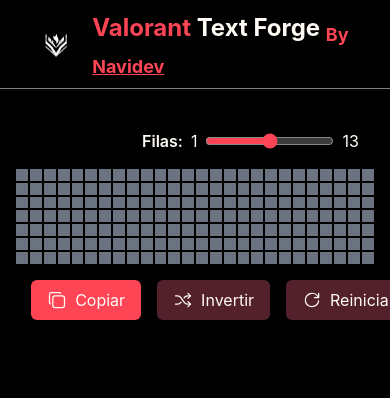
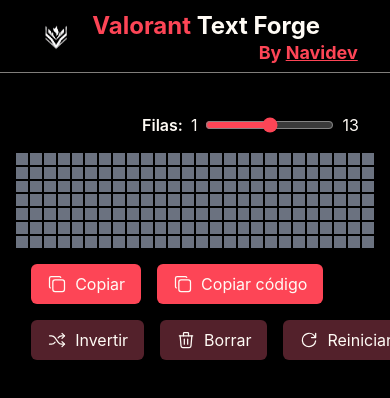
Before and after one commit to navidevof/valorant-text-forge, a Vue app: page / in a window 390 px wide. Shown: the top 398 px of the page. Built offline with nearby package versions, Linux system fonts and the light colour scheme.

Commit message:
Feature: add copy code and refactor buttons

```diff
--- a/package.json
+++ b/package.json
@@ -9,6 +9,7 @@
     "preview": "vite preview"
   },
   "dependencies": {
+    "js-confetti": "^0.12.0",
     "vue": "^3.4.37"
   },
   "devDependencies": {
--- a/src/components/common/Header.vue
+++ b/src/components/common/Header.vue
@@ -1,10 +1,29 @@
 <template>
-  <header class="w-full mb-10 mx-auto border-b border-custom-white/50">
-    <nav class="flex flex-row justify-between items-center w-11/12 mx-auto max-w-screen-xl px-4 py-3">
-      <aside class="flex flex-row gap-3 items-center">
-        <img src="@/assets/logo.webp" alt="Logo Valorant Text Forge" class="h-12 w-auto" />
-        <h1 class="text-2xl font-bold"><span class="text-custom-red-1">Valorant</span> Text Forge <sub class="text-custom-red-1">By <a href="https://github.com/navidevof" target="_blank" rel="noopener noreferrer" class="underline">Navidev</a></sub></h1>
-      </aside>
-    </nav>
-  </header>
+	<header class="w-full mb-10 mx-auto border-b border-custom-white/50">
+		<nav
+			class="flex flex-row justify-between items-center w-11/12 mx-auto max-w-screen-xl px-4 py-3"
+		>
+			<aside class="flex flex-row gap-3 items-center">
+				<img
+					src="@/assets/logo.webp"
+					alt="Logo Valorant Text Forge"
+					class="h-12 w-auto"
+				/>
+				<h1 class="text-2xl font-bold leading-5">
+					<span class="text-custom-red-1">Valorant</span> Text Forge
+					<sub
+						class="text-custom-red-1 inline-block md:inline md:w-auto w-full text-right"
+						>By
+						<a
+							href="https://github.com/navidevof"
+							target="_blank"
+							rel="noopener noreferrer"
+							class="underline"
+							>Navidev</a
+						></sub
+					>
+				</h1>
+			</aside>
+		</nav>
+	</header>
 </template>
--- a/src/components/home/Board.vue
+++ b/src/components/home/Board.vue
@@ -5,7 +5,16 @@
 				<span class="w-fit font-semibold">Filas:</span>
 				<div class="w-full flex flex-row justify-between gap-2">
 					<span>1</span>
-          <input type="range" class="w-full custom-range" name="rows" min="1" :title="`Fila actual: ${rows}`" :max="MAX_ROWS" v-model="rows" @input="updateBoard" />
+					<input
+						type="range"
+						class="w-full custom-range"
+						name="rows"
+						min="1"
+						:title="`Fila actual: ${ROWS}`"
+						:max="MAX_ROWS"
+						v-model="ROWS"
+						@input="updateBoard"
+					/>
 					<span class="">{{ MAX_ROWS }}</span>
 				</div>
 			</label>
@@ -16,57 +25,58 @@
 			@mouseup="endAction"
 			@mouseleave="endAction"
 		>
-      <div v-for="(row, rowIdx) in BOARD" :key="rowIdx" class="flex w-full gap-[2px]">
+			<div
+				v-for="(row, rowIdx) in BOARD"
+				:key="rowIdx"
+				class="flex w-full gap-[2px]"
+			>
 				<button
 					v-for="(col, colIdx) in row"
 					:key="colIdx"
 					class="size-full aspect-square cell transition duration-200 ease-out"
 					:class="[
-            SELECTED_DATA.find((d) => d.row === col.row && d.col === col.col) ? ACTIVE_COLOR : BG_COLOR,
+						SELECTED_DATA.find((d) => d.row === col.row && d.col === col.col)
+							? ACTIVE_COLOR
+							: BG_COLOR,
 					]"
 					@mousedown="startAction(col)"
 					@mouseenter="handleMouseOver(col)"
 				></button>
 			</div>
 		</div>
-    <div class="flex w-11/12 mx-auto gap-4 justify-between">
-      <div class="flex flexrow gap-4 items-center">
-        <button @click="copyyToClipboard" class="bg-custom-red-1 flex justify-center items-center gap-x-2">
-          <IconCopy class="size-5" />
-          Copiar
-        </button>
-      </div>
-      <div class="flex flex-row gap-4">
-        <button @click="IS_INVERTED = !IS_INVERTED" class="bg-custom-red-3 flex justify-center items-center gap-x-2">
-          <IconSwitch class="size-5" />
-          Invertir
-        </button>
-        <button @click="resetBoard" class="bg-custom-red-3 flex justify-center items-center gap-x-2">
-          <IconReload class="size-5" />
-          Reiniciar
-        </button>
-      </div>
-    </div>
+		<Controls
+			:invert="IS_INVERTED"
+			@invert="toggleInvert"
+			@clear="clearBoard"
+			@reset="resetBoard"
+			@copyText="copyToClipboardText"
+			@copyCode="copyToClipboardCode"
+		/>
 	</div>
 </template>
 
 <script setup lang="ts">
+import { computed, onMounted, ref, watch } from "vue";
+import JSConfetti from "js-confetti";
+
 import { IBoardData } from "@/interfaces/board";
-import { computed, onMounted, ref, watch } from 'vue';
-import { generateAscii } from '@/utils/generateAscii';
-import IconSwitch from "@/components/icons/IconSwitch.vue";
-import IconReload from "@/components/icons/IconReload.vue";
-import IconCopy from "@/components/icons/IconCopy.vue";
+import { generateAscii } from "@/utils/generateAscii";
+import Controls from "./Controls.vue";
 
 const COLS = 26;
-const MAX_ROWS = 13; // Definimos el máximo de filas
-const rows = ref(7); // Número de filas inicial
+const MAX_ROWS = 13;
+const INITIAL_ROWS = 7;
+const ROWS = ref(INITIAL_ROWS);
 const BOARD = ref<IBoardData[][]>([]);
 const SELECTED_DATA = ref<IBoardData[]>([]);
 const IS_INVERTED = ref(false);
 
-const ACTIVE_COLOR = computed(() => IS_INVERTED.value ? 'bg-gray-500' : 'bg-custom-white');
-const BG_COLOR = computed(() => IS_INVERTED.value ? 'bg-custom-white' : 'bg-gray-500');
+const ACTIVE_COLOR = computed(() =>
+	IS_INVERTED.value ? "bg-gray-500" : "bg-custom-white"
+);
+const BG_COLOR = computed(() =>
+	IS_INVERTED.value ? "bg-custom-white" : "bg-gray-500"
+);
 
 const createRow = (rowIdx: number): IBoardData[] => {
 	return Array.from({ length: COLS }, (_, colIdx) => ({
@@ -76,18 +86,23 @@
 };
 
 const updateBoard = () => {
-  if (rows.value > MAX_ROWS) {
-    rows.value = MAX_ROWS;
+	if (ROWS.value > MAX_ROWS) {
+		ROWS.value = MAX_ROWS;
 	}
 
-  BOARD.value = Array.from({ length: rows.value }, (_, rowIdx) => createRow(rowIdx));
+	BOARD.value = Array.from({ length: ROWS.value }, (_, rowIdx) =>
+		createRow(rowIdx)
+	);
 };
 
 const resetBoard = () => {
-  SELECTED_DATA.value = [];
+	ROWS.value = INITIAL_ROWS;
+	clearBoard();
 };
 
-watch(rows, () => {
+const clearBoard = () => (SELECTED_DATA.value = []);
+
+watch(ROWS, () => {
 	updateBoard();
 });
 
@@ -111,7 +126,9 @@
 };
 
 const toggleSelected = (data: IBoardData) => {
-  const existingDataIndx = SELECTED_DATA.value.findIndex(d => d.row === data.row && d.col === data.col);
+	const existingDataIndx = SELECTED_DATA.value.findIndex(
+		(d) => d.row === data.row && d.col === data.col
+	);
 
 	if (existingDataIndx >= 0) {
 		SELECTED_DATA.value.splice(existingDataIndx, 1);
@@ -120,16 +137,26 @@
 	}
 };
 
-const copyyToClipboard = async () => {
-  try {
-    const text = generateAscii({ board: BOARD.value, selectedData: SELECTED_DATA.value, isInverted: IS_INVERTED.value });
+const copyToClipboardText = async () => {
+	const text = generateAscii({
+		board: BOARD.value,
+		selectedData: SELECTED_DATA.value,
+		isInverted: IS_INVERTED.value,
+	});
 	await navigator.clipboard.writeText(text);
-  } catch (error) {
-    console.log(error);
-  }
+	const jsConfetti = new JSConfetti();
+	jsConfetti.addConfetti();
 };
 
+const copyToClipboardCode = async () => {
+	await navigator.clipboard.writeText(JSON.stringify(SELECTED_DATA.value));
+	const jsConfetti = new JSConfetti();
+	jsConfetti.addConfetti();
+};
+
+const toggleInvert = () => (IS_INVERTED.value = !IS_INVERTED.value);
+
 onMounted(() => {
-  updateBoard(); // Inicializa el tablero al montar el componente
+	updateBoard();
 });
 </script>
--- /dev/null
+++ b/src/components/home/Controls.vue
@@ -0,0 +1,50 @@
+<template>
+	<div class="flex flex-col md:flex-row w-11/12 mx-auto gap-4 justify-between">
+		<div class="flex flex-row gap-4 items-center">
+			<button
+				@click="$emit('copyText')"
+				class="bg-custom-red-1 flex justify-center items-center gap-x-2"
+			>
+				<IconCopy class="size-5" />
+				Copiar
+			</button>
+			<button
+				@click="$emit('copyCode')"
+				class="bg-custom-red-1 flex justify-center items-center gap-x-2"
+			>
+				<IconCopy class="size-5" />
+				Copiar código
+			</button>
+		</div>
+		<div class="flex flex-row gap-4">
+			<button
+				@click="$emit('invert')"
+				class="bg-custom-red-3 flex justify-center items-center gap-x-2"
+			>
+				<IconSwitch class="size-5" />
+				Invertir
+			</button>
+			<button
+				@click="$emit('clear')"
+				class="bg-custom-red-3 flex justify-center items-center gap-x-2"
+			>
+				<IconTrash class="size-5" />
+				Borrar
+			</button>
+			<button
+				@click="$emit('reset')"
+				class="bg-custom-red-3 flex justify-center items-center gap-x-2"
+			>
+				<IconReload class="size-5" />
+				Reiniciar
+			</button>
+		</div>
+	</div>
+</template>
+
+<script setup lang="ts">
+import IconSwitch from "@/components/icons/IconSwitch.vue";
+import IconReload from "@/components/icons/IconReload.vue";
+import IconCopy from "@/components/icons/IconCopy.vue";
+import IconTrash from "@/components/icons/IconTrash.vue";
+</script>
--- /dev/null
+++ b/src/components/icons/IconTrash.vue
@@ -0,0 +1,18 @@
+<template>
+	<svg
+		xmlns="http://www.w3.org/2000/svg"
+		viewBox="0 0 24 24"
+		stroke-width="1.5"
+		stroke="currentColor"
+		fill="none"
+		stroke-linecap="round"
+		stroke-linejoin="round"
+	>
+		<path stroke="none" d="M0 0h24v24H0z" fill="none" />
+		<path d="M4 7l16 0" />
+		<path d="M10 11l0 6" />
+		<path d="M14 11l0 6" />
+		<path d="M5 7l1 12a2 2 0 0 0 2 2h8a2 2 0 0 0 2 -2l1 -12" />
+		<path d="M9 7v-3a1 1 0 0 1 1 -1h4a1 1 0 0 1 1 1v3" />
+	</svg>
+</template>
```
Also changed, not shown: src/App.vue (+6 -6 lines). Lines whose indentation alone changed are shown as unchanged.
